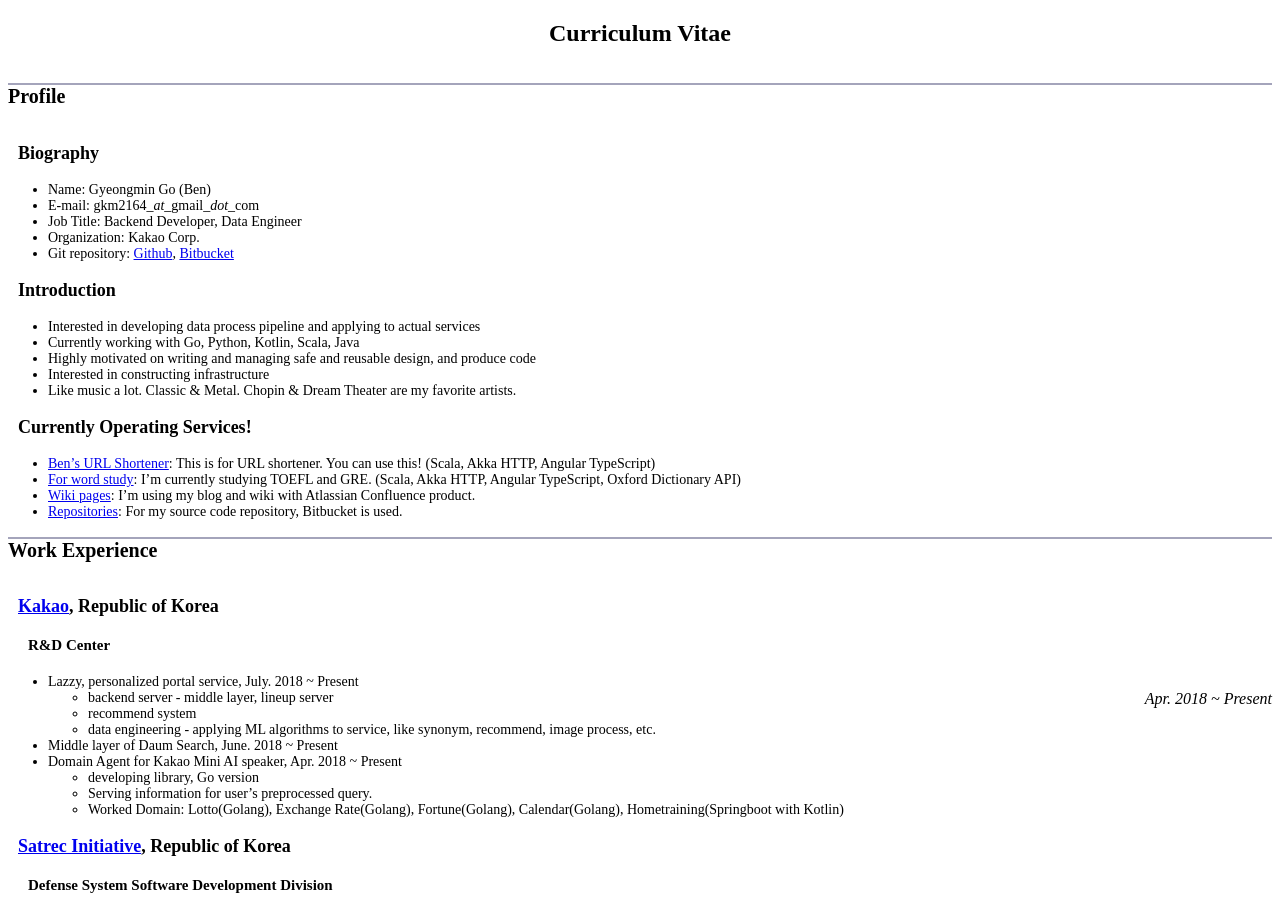
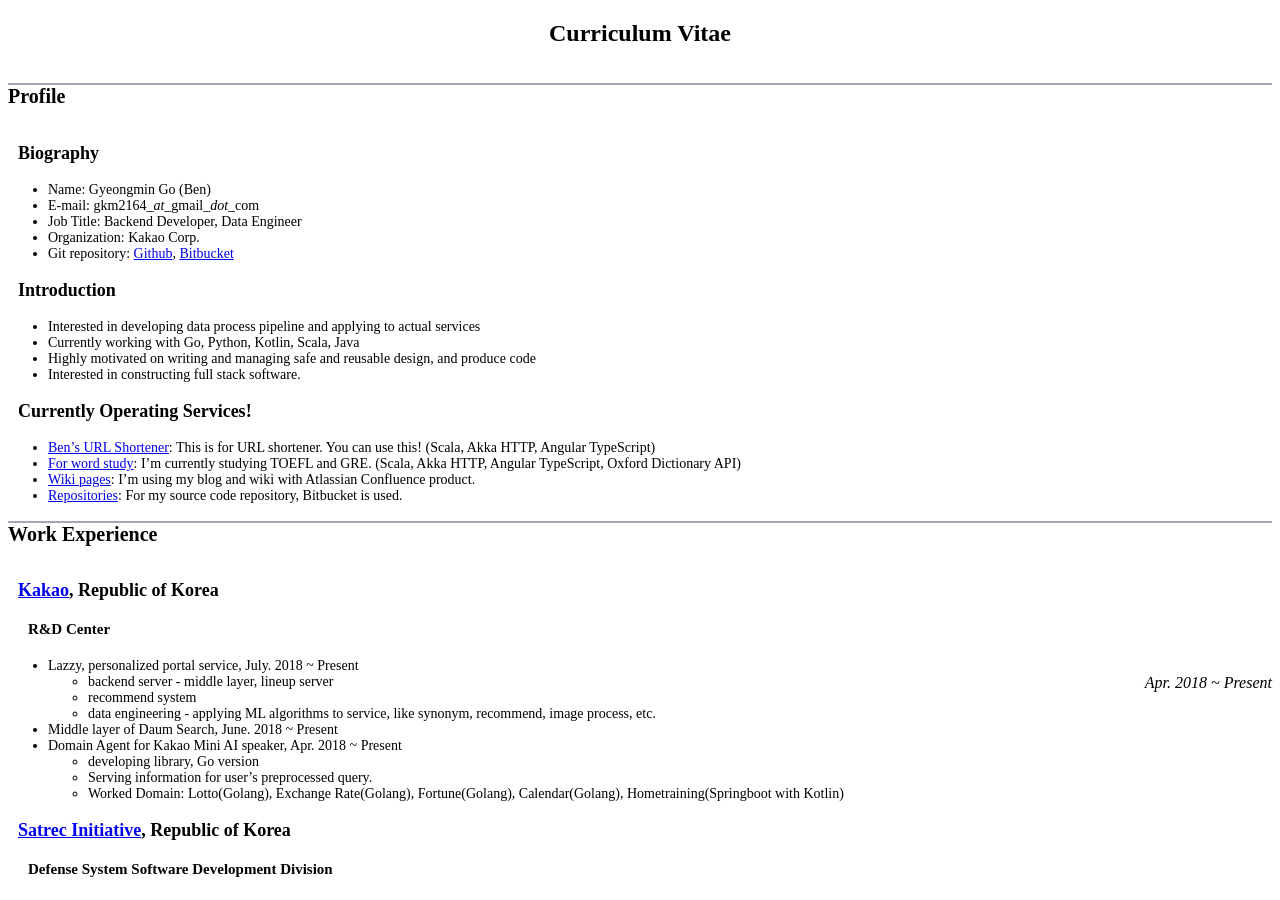
Before and after one commit to gkm2164/gkm2164.github.io, a Jekyll site: the page built from index.md, in a window 1280 px wide and 900 px high. Built offline with Jekyll 4.4.1, drawn with Linux system fonts in a browser that asks for light colours; our own code applies the rules of GitHub Pages for plain Markdown files.

Commit message:
Update index.md

```diff
--- a/index.md
+++ b/index.md
@@ -18,8 +18,7 @@ layout: default
 * Interested in developing data process pipeline and applying to actual services
 * Currently working with Go, Python, Kotlin, Scala, Java
 * Highly motivated on writing and managing safe and reusable design, and produce code
-* Interested in constructing infrastructure
-* Like music a lot. Classic & Metal. Chopin & Dream Theater are my favorite artists.
+* Interested in constructing full stack software.
 
 ### Currently Operating Services!
 * [Ben's URL Shortener](https://gben.me): This is for URL shortener. You can use this! (Scala, Akka HTTP, Angular TypeScript)
@@ -90,7 +89,8 @@ _Sep. 2011 ~ Apr. 2012_
 
 * API and library for a communication over audio connector, Java.
   * The devices send a set of different tones as a packet and the library analyzes the frequency of the packet and converts it to actual data.
-  * The company developed a cheap and simple communication module that  was deployed by SMARDI on April 2012.
+  * The company developed a cheap and simple communication module that was deployed by SMARDI on April 2012.
+
 * A-Scan, a measuring application for alchol concentration in breath, Android Application.
   * Developed an android application for measuring alcohol concentration in breath.
   * uses an external device that is connected through the audio connector.
```
Also changed, not shown: other parts of index.md (+1 -0 lines).
